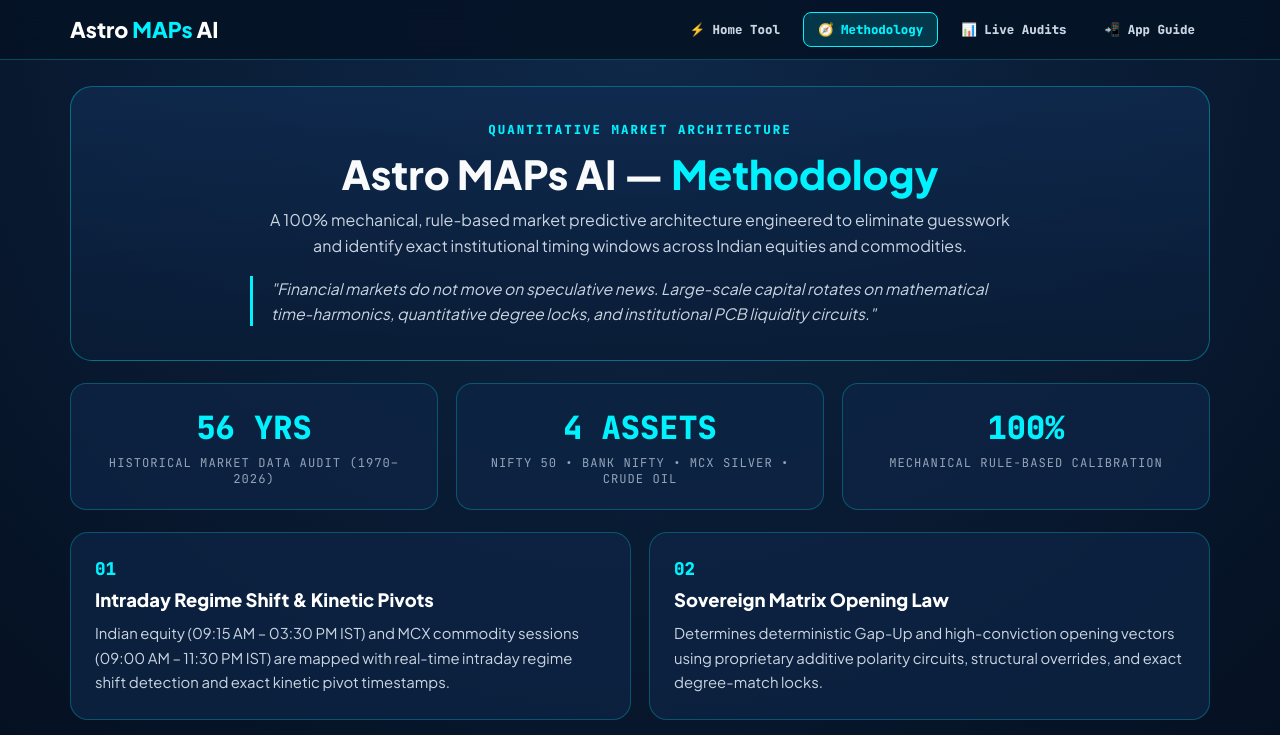
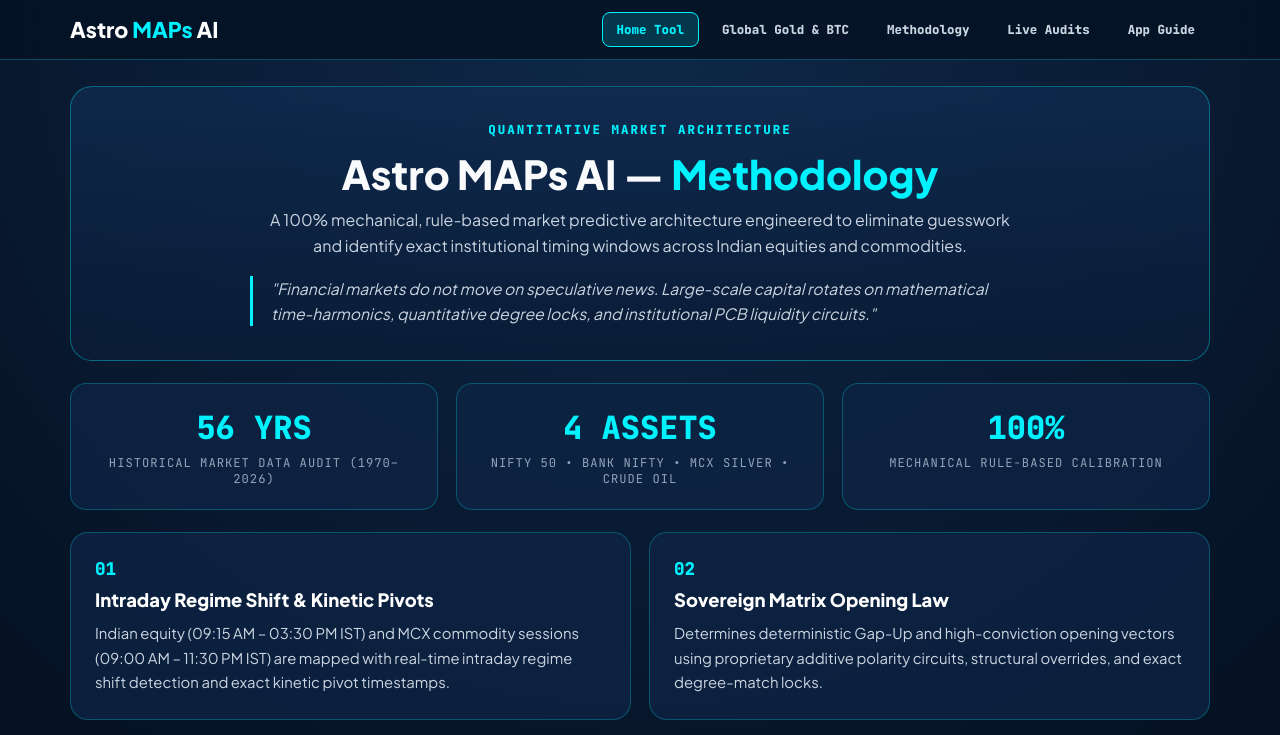
Before and after one commit to yumesh1444-spec/astromaps-web, a plain HTML site: page about.html in a window 1280 px wide. Shown: the top 735 px of the page. Drawn offline with Linux system fonts and the light colour scheme.

Commit message:
Update about.html

```diff
--- a/about.html
+++ b/about.html
@@ -108,10 +108,11 @@
     <div class="nav-inner">
       <a href="index.html" class="nav-brand">Astro <span>MAPs</span> AI</a>
       <div class="nav-links">
-        <a href="index.html" class="nav-link">⚡ Home Tool</a>
-        <a href="about.html" class="nav-link active">🧭 Methodology</a>
-        <a href="proof.html" class="nav-link">📊 Live Audits</a>
-        <a href="guide.html" class="nav-link">📲 App Guide</a>
+         <a href="index.html" class="nav-link active">Home Tool</a>
+        <a href="global.html" class="nav-link">Global Gold &amp; BTC</a>
+        <a href="about.html" class="nav-link">Methodology</a>
+        <a href="proof.html" class="nav-link">Live Audits</a>
+        <a href="guide.html" class="nav-link">App Guide</a>
       </div>
     </div>
   </nav>
```
